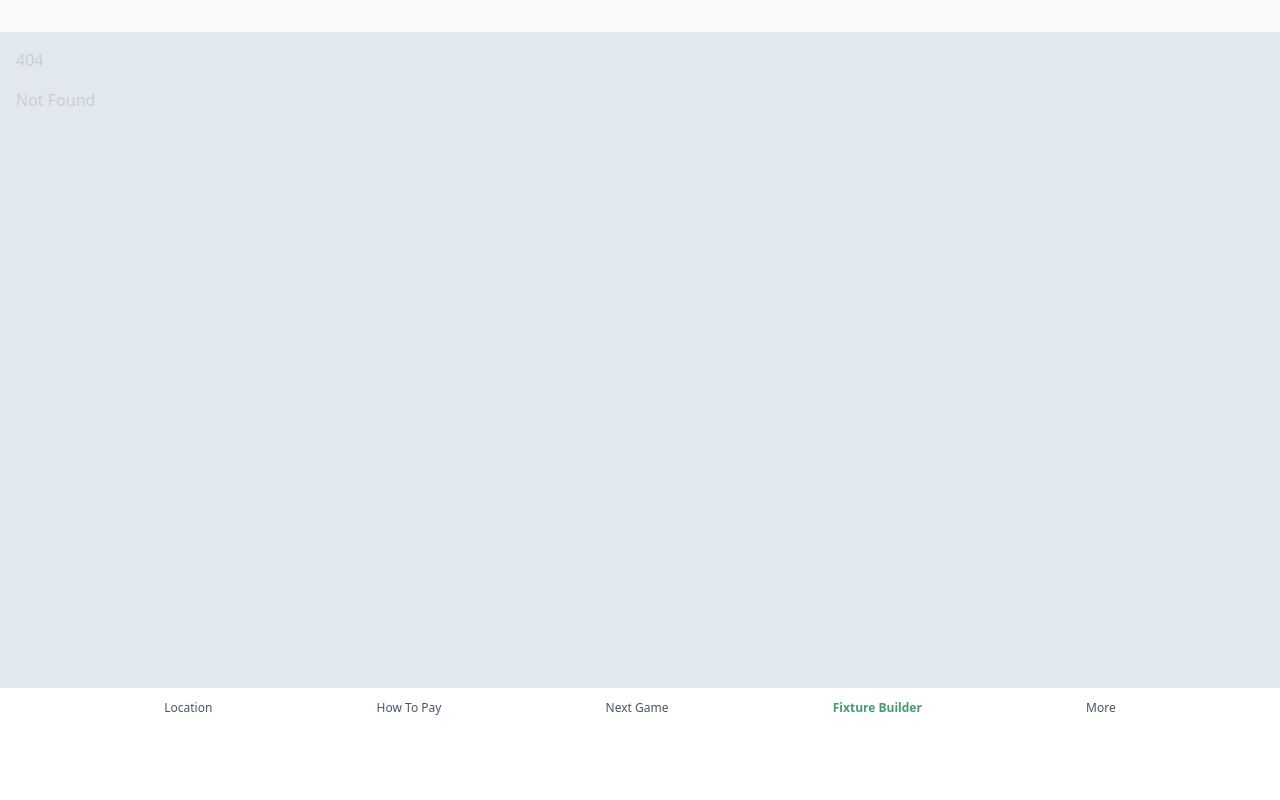
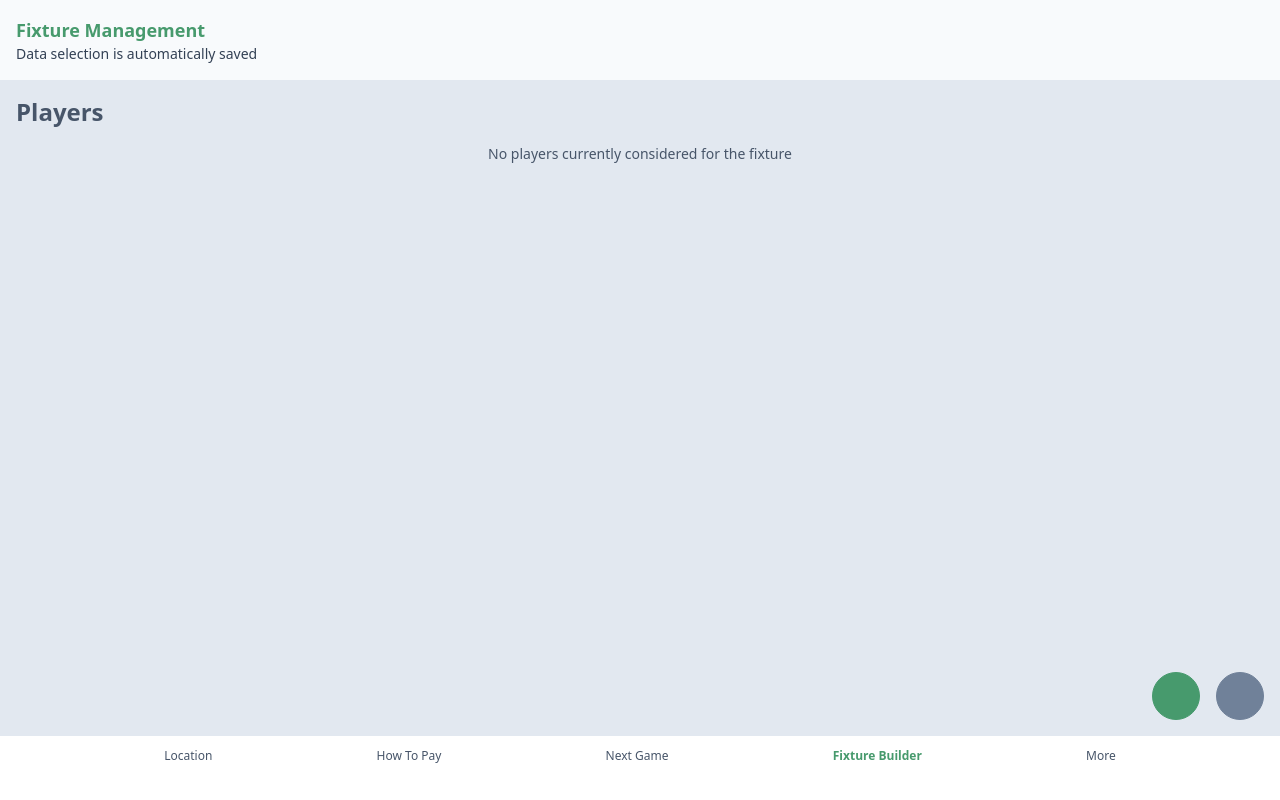
Before and after one commit to bartlomiejkuczma/footy-planner, a SvelteKit app: page /fixture-management in a window 1280 px wide. Before the commit this address had no page. Built offline with nearby package versions, Linux system fonts and the light colour scheme.

Commit message:
feat(fixture-management): adding new route and guard to prevent new fixture when already confirmed

```diff
--- /dev/null
+++ b/src/routes/fixture-builder/+page.ts
@@ -0,0 +1,11 @@
+import { get } from 'svelte/store';
+import { goto } from '$app/navigation';
+import { gameStatus } from '@stores';
+import { GameStatuses } from '@stores/enums/game-statuses';
+
+/** @type {import('./$types').PageLoad} */
+export function load() {
+	if (get(gameStatus) === GameStatuses.Confirmed) {
+		goto('/fixture-management');
+	}
+}
--- /dev/null
+++ b/src/routes/fixture-management/+page.svelte
@@ -0,0 +1,21 @@
+<script lang="ts">
+	import { headerTitle, headerSubTitle } from '@stores';
+
+	headerTitle.set('Fixture Management');
+	headerSubTitle.set('Data selection is automatically saved');
+</script>
+
+<div class="flex flex-col grow text-slate-600">
+	<h2 class="text-2xl font-bold">Players</h2>
+	<h4 class="text-sm font-normal p-4 text-center">
+		No players currently considered for the fixture
+	</h4>
+	<div class="flex gap-4 justify-end mt-auto">
+		<button class="btn btn-accent btn-circle text-white">
+			<iconify-icon class="text-2xl" icon="ic:baseline-plus" />
+		</button>
+		<button class="btn btn-secondary btn-circle text-white">
+			<iconify-icon class="text-2xl" icon="material-symbols:arrow-forward" />
+		</button>
+	</div>
+</div>
--- a/tailwind.config.cjs
+++ b/tailwind.config.cjs
@@ -15,6 +15,7 @@ module.exports = {
 				default: {
 					primary: '#0082AE',
 					secondary: '#708199',
+					accent: '#479A6D',
 					error: '#DF2A36'
 				}
 			}
```
